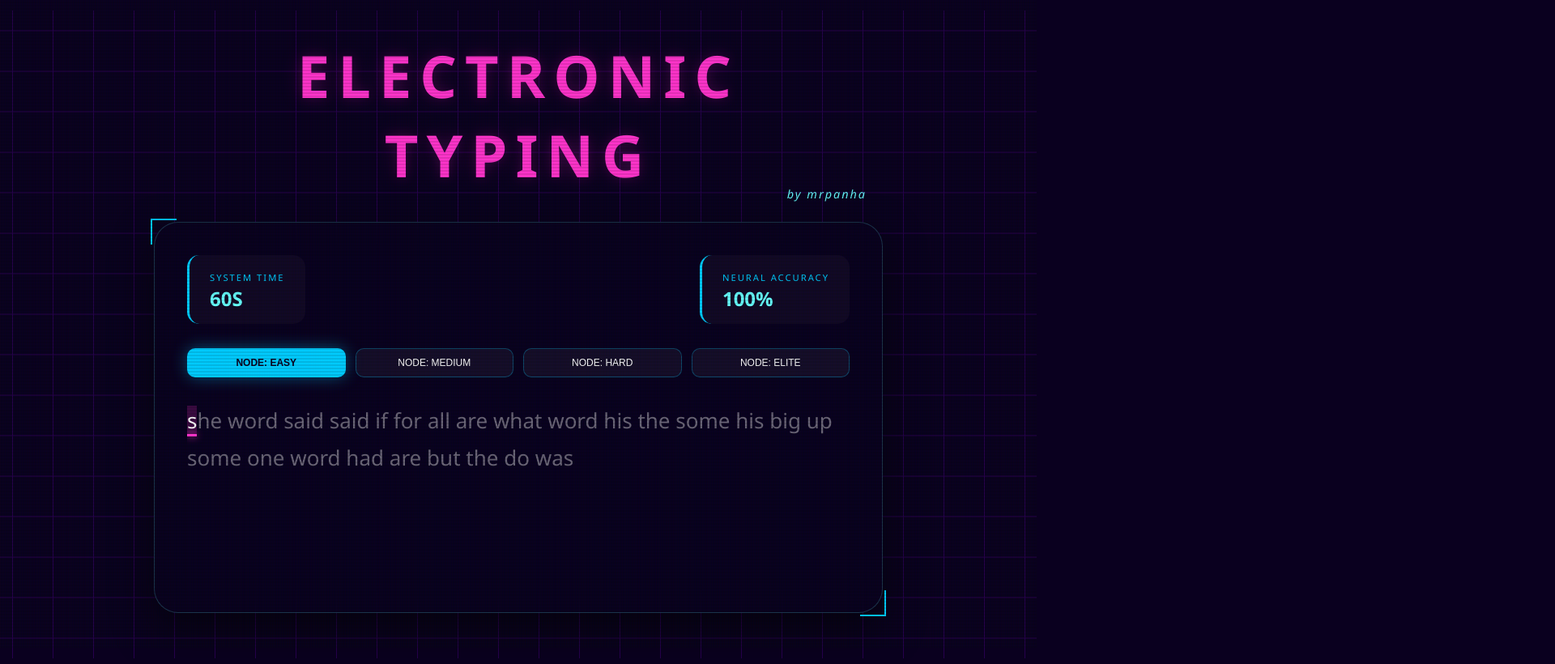
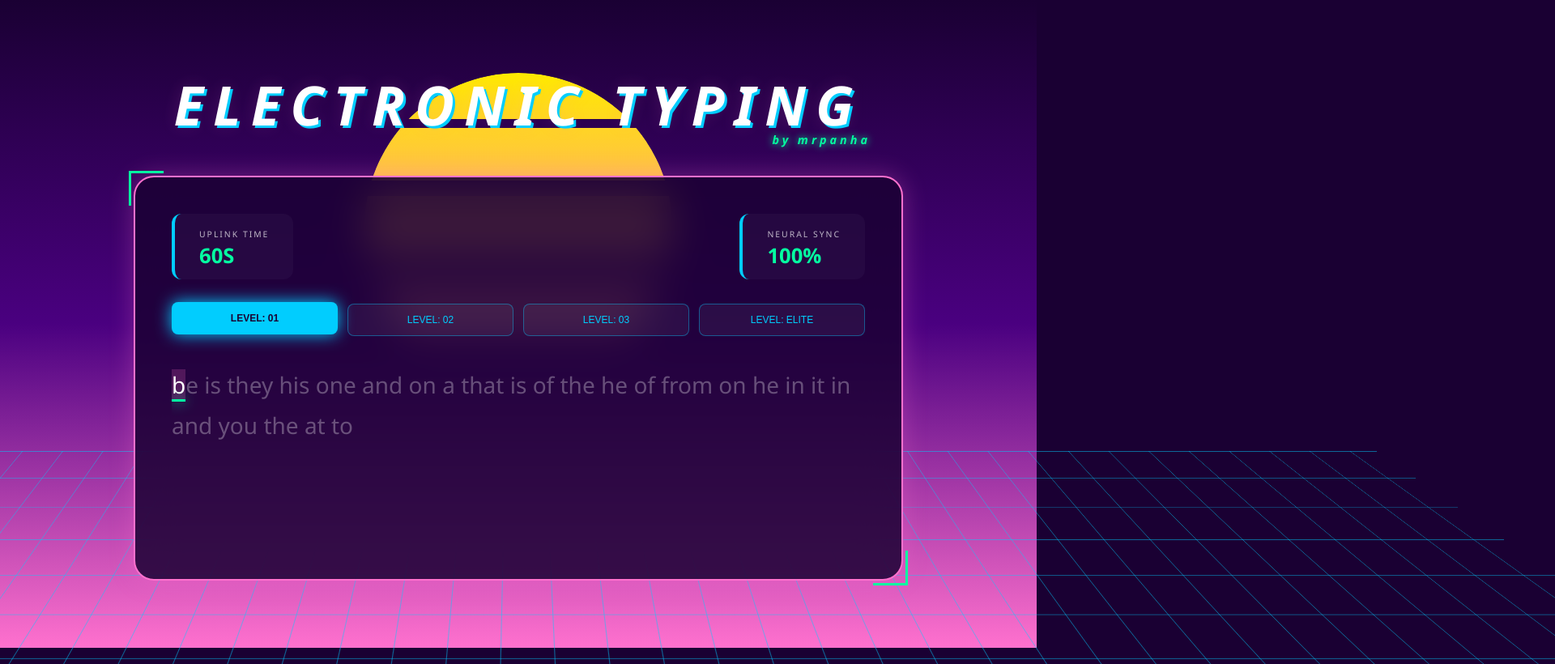
Before and after one commit to Mrpanha2023/Typing-Application, a plain HTML site: page index.html in a window 1280 px wide. Shown: the top 820 px of the page at 81% size, 1920 px wide, since content can reach past the window. Drawn offline with nearby package versions, Linux system fonts and the light colour scheme.

Commit message:
Add files via upload

```diff
--- a/index.html
+++ b/index.html
@@ -6,26 +6,26 @@
 <title>Electronic Typing | by mrpanha</title>
 
 <meta property="og:title" content="Electronic Typing | Pro 2026" />
-<meta property="og:description" content="Immersive HUD-Bento typing simulator with high-precision metrics. Designed by mrpanha." />
+<meta property="og:description" content="High-precision Vaporwave typing simulator featuring Bento-HUD architecture." />
 <meta property="og:type" content="website" />
 
 <script src="https://cdn.jsdelivr.net/npm/canvas-confetti@1.9.3/dist/confetti.browser.min.js"></script>
 
 <style>
   :root {
-    --neon-pink: #FF33CC;
-    --neon-pink-glow: rgba(255, 51, 204, 0.15); /* Rule H: 15% branding glow */
-    --electric-blue: #00CCFF;
-    --deep-purple: #26004D;
-    --dark-navy: #0A001F;
-    --cyan-glow: #66FFFF;
-    --glass: rgba(10, 0, 31, 0.85);
+    --vp-pink: #ff71ce;
+    --vp-pink-15: rgba(255, 113, 206, 0.15); /* 15% Branding Glow */
+    --vp-blue: #01cdfe;
+    --vp-cyan: #05ffa1;
+    --vp-purple: #b967ff;
+    --vp-dark: #1a0033;
+    --glass: rgba(26, 0, 51, 0.85);
   }
 
   * { box-sizing: border-box; }
 
   body {
-    background-color: var(--dark-navy);
+    background-color: var(--vp-dark);
     color: white;
     font-family: 'Segoe UI', Roboto, Helvetica, Arial, sans-serif;
     margin: 0;
@@ -34,89 +34,108 @@
     display: flex;
     justify-content: center;
     align-items: center;
+    perspective: 1000px;
   }
 
-  /* Rule L: ANIMATED HUD BACKGROUND */
- .bg-grid {
+  /* VINTAGE VAPORWAVE SCENE */
+.sky {
     position: fixed;
     top: 0; left: 0; width: 100%; height: 100%;
-    background-image:
-      linear-gradient(var(--deep-purple) 1px, transparent 1px),
-      linear-gradient(90deg, var(--deep-purple) 1px, transparent 1px);
-    background-size: 50px 50px;
-    background-position: center;
-    z-index: -2;
-    animation: grid-scroll 20s linear infinite;
+    background: linear-gradient(to bottom, #1a0033 0%, #4a0080 50%, #ff71ce 100%);
+    z-index: -3;
   }
 
- .scanlines {
+.sun {
     position: fixed;
-    top: 0; left: 0; width: 100%; height: 100%;
-    background: linear-gradient(rgba(18, 16, 16, 0) 50%, rgba(0, 0, 0, 0.1) 50%),
-                linear-gradient(90deg, rgba(255, 0, 0, 0.02), rgba(0, 255, 0, 0.01), rgba(0, 0, 255, 0.02));
-    background-size: 100% 4px, 3px 100%;
-    pointer-events: none;
-    z-index: 100;
+    top: 35%; left: 50%;
+    transform: translate(-50%, -50%);
+    width: 380px; height: 380px;
+    background: linear-gradient(to bottom, #ffea00 0%, #ff71ce 100%);
+    border-radius: 50%;
+    box-shadow: 0 0 100px rgba(255, 113, 206, 0.5);
+    z-index: -2;
+    -webkit-mask-image: linear-gradient(to bottom,
+      black 0%, black 15%, transparent 15%, transparent 18%,
+      black 18%, black 35%, transparent 35%, transparent 40%,
+      black 40%, black 60%, transparent 60%, transparent 68%,
+      black 68%, black 85%, transparent 85%, transparent 95%
+    );
   }
 
-  @keyframes grid-scroll {
-    from { transform: translateY(0); }
-    to { transform: translateY(50px); }
+.grid-floor {
+    position: fixed;
+    bottom: -150px; left: -50%; width: 200%; height: 60%;
+    background-image:
+      linear-gradient(transparent 0%, var(--vp-blue) 1px, transparent 1px),
+      linear-gradient(90deg, transparent 0%, var(--vp-blue) 1px, transparent 1px);
+    background-size: 60px 60px;
+    transform: rotateX(60deg);
+    z-index: -1;
+    animation: grid-move 2.5s linear infinite;
+  }
+
+  @keyframes grid-move {
+    from { background-position: 0 0; }
+    to { background-position: 0 60px; }
   }
 
 .main-layout {
-    width: 900px;
+    width: 950px;
     position: relative;
     z-index: 10;
   }
 
-  /* Rule H: Visual Identity and Attribution */
- .branding-wrapper {
+  /* BRANDING & IDENTITY */
+.branding {
     text-align: center;
-    margin-bottom: 25px;
+    margin-bottom: 35px;
   }
 
 .main-title {
     margin: 0;
-    font-size: 4.5rem;
+    font-size: 4.2rem;
     font-weight: 900;
-    color: var(--neon-pink);
+    color: white;
     text-transform: uppercase;
-    letter-spacing: 10px;
-    text-shadow: 0 0 15px var(--neon-pink-glow), 0 0 30px var(--neon-pink-glow);
+    letter-spacing: 12px;
+    font-style: italic;
+    /* Rule H: Subtle Glow shadow */
+    text-shadow: 3px 3px 0px var(--vp-blue), 0 0 20px var(--vp-pink-15);
   }
 
 .credit-text {
     text-align: right;
     font-size: 0.9rem;
-    color: var(--cyan-glow);
+    color: var(--vp-cyan);
+    margin-top: -12px;
+    padding-right: 40px;
+    letter-spacing: 4px;
+    font-weight: bold;
+    text-shadow: 0 0 10px var(--vp-cyan);
     font-style: italic;
-    margin-top: -10px;
-    padding-right: 20px;
-    letter-spacing: 2px;
   }
 
-  /* Rule L: BENTO CARD CONTAINER */
+  /* HUD-BENTO GLASS INTERFACE */
 .bento-container {
     background: var(--glass);
-    backdrop-filter: blur(20px);
-    border-radius: 30px;
-    padding: 40px;
-    border: 1px solid rgba(102, 255, 255, 0.2);
-    box-shadow: 0 20px 50px rgba(0,0,0,0.5);
+    backdrop-filter: blur(25px);
+    border-radius: 25px;
+    padding: 45px;
+    border: 2px solid var(--vp-pink);
+    box-shadow: 0 0 30px rgba(255, 113, 206, 0.3);
     position: relative;
   }
 
-  /* HUD CORNERS */
+  /* HUD CARD CORNER BRACKETS */
 .bento-container::before,.bento-container::after {
     content: '';
     position: absolute;
-    width: 30px; height: 30px;
-    border: 2px solid var(--electric-blue);
+    width: 40px; height: 40px;
+    border: 3px solid var(--vp-cyan);
     pointer-events: none;
   }
- .bento-container::before { top: -5px; left: -5px; border-right: 0; border-bottom: 0; }
- .bento-container::after { bottom: -5px; right: -5px; border-left: 0; border-top: 0; }
+.bento-container::before { top: -8px; left: -8px; border-right: 0; border-bottom: 0; }
+.bento-container::after { bottom: -8px; right: -8px; border-left: 0; border-top: 0; }
 
 .stats-hud {
     display: flex;
@@ -126,124 +145,122 @@
 
 .stat-card {
     background: rgba(255, 255, 255, 0.03);
-    padding: 15px 25px;
-    border-radius: 15px;
-    border-left: 3px solid var(--electric-blue);
+    padding: 12px 30px;
+    border-radius: 12px;
+    border-left: 4px solid var(--vp-blue);
   }
 
- .stat-value {
-    font-size: 1.5rem;
-    font-weight: bold;
-    color: var(--cyan-glow);
-    display: block;
-  }
+.stat-val { font-size: 1.6rem; font-weight: bold; color: var(--vp-cyan); display: block; }
+.stat-lbl { font-size: 0.65rem; text-transform: uppercase; letter-spacing: 2px; opacity: 0.7; }
 
- .stat-label {
-    font-size: 0.7rem;
-    text-transform: uppercase;
-    color: var(--electric-blue);
-    letter-spacing: 2px;
-  }
-
- .level-selector {
+.level-nav {
     display: flex;
     gap: 12px;
-    margin-bottom: 30px;
+    margin-bottom: 35px;
   }
 
 .lvl-btn {
     flex: 1;
     background: rgba(255, 255, 255, 0.05);
-    border: 1px solid rgba(0, 204, 255, 0.3);
-    color: white;
-    padding: 10px;
-    border-radius: 10px;
+    border: 1px solid rgba(1, 205, 254, 0.4);
+    color: var(--vp-blue);
+    padding: 12px;
+    border-radius: 8px;
     cursor: pointer;
     text-transform: uppercase;
     font-size: 0.75rem;
-    transition: 0.3s ease;
+    transition: 0.4s cubic-bezier(0.175, 0.885, 0.32, 1.275);
   }
 
 .lvl-btn.active {
-    background: var(--electric-blue);
-    color: var(--dark-navy);
-    font-weight: bold;
-    box-shadow: 0 0 20px rgba(0, 204, 255, 0.4);
+    background: var(--vp-blue);
+    color: var(--vp-dark);
+    font-weight: 900;
+    box-shadow: 0 0 20px var(--vp-blue);
+    transform: translateY(-2px);
   }
 
-  /* Rule G: Viewport Adaptation [1, 2] */
+  /* SCROLLABLE VIEWPORT */
   #wordDisplay {
-    font-size: 26px;
+    font-size: 28px;
     line-height: 1.8;
     height: 220px;
     overflow-y: auto;
-    padding-right: 20px;
-    color: rgba(255,255,255,0.4);
+    color: rgba(255, 255, 255, 0.3);
     scroll-behavior: smooth;
     user-select: none;
+    padding-right: 15px;
   }
 
   #wordDisplay::-webkit-scrollbar { width: 4px; }
-  #wordDisplay::-webkit-scrollbar-thumb { background: var(--neon-pink); border-radius: 10px; }
+  #wordDisplay::-webkit-scrollbar-thumb { background: var(--vp-pink); border-radius: 10px; }
 
-  /* Following Caret Logic [3, 4, 5] */
 .char { position: relative; transition: 0.1s; border-bottom: 2px solid transparent; }
- .char.active { color: white; background: rgba(255, 51, 204, 0.2); }
+.char.active { color: white; background: rgba(255, 113, 206, 0.2); }
 .char.active::after {
     content: ''; position: absolute; left: 0; bottom: -2px; width: 100%; height: 3px;
-    background: var(--neon-pink); box-shadow: 0 0 10px var(--neon-pink);
+    background: var(--vp-cyan); box-shadow: 0 0 15px var(--vp-cyan);
   }
- .char.correct { color: var(--electric-blue); text-shadow: 0 0 10px var(--electric-blue); }
- .char.incorrect { color: var(--neon-pink); background: rgba(255, 51, 204, 0.1); border-bottom: 2px solid var(--neon-pink); }
+.char.correct { color: white; opacity: 1; text-shadow: 0 0 8px var(--vp-blue); }
+.char.incorrect { color: #ff0000; background: rgba(255, 0, 0, 0.15); border-bottom: 2px solid #ff0000; }
 
-  #hiddenInput { position: absolute; opacity: 0; pointer-events: none; }
+  #hiddenInput { position: absolute; opacity: 0; pointer-events: none; top: -100px; }
 
-  /* Results Overlay Card [6, 7] */
+  /* HUD TERMINATION OVERLAY */
 .results-overlay {
     position: absolute;
     top: 0; left: 0; width: 100%; height: 100%;
-    background: rgba(10, 0, 31, 0.98);
+    background: rgba(26, 0, 51, 0.98);
     display: none;
     flex-direction: column;
     justify-content: center;
     align-items: center;
-    border-radius: 30px;
-    z-index: 50;
+    border-radius: 25px;
+    z-index: 100;
   }
 
- .wpm-result {
-    font-size: 8rem;
+.wpm-final {
+    font-size: 10rem;
     font-weight: 900;
-    color: var(--neon-pink);
-    text-shadow: 0 0 40px var(--neon-pink);
+    color: var(--vp-pink);
+    text-shadow: 5px 5px 0px var(--vp-blue);
     margin: 0;
+    line-height: 1;
   }
 
- .main-btn {
+.action-group {
+    display: flex;
+    gap: 20px;
+    margin-top: 40px;
+  }
+
+.btn-vapor {
     background: transparent;
-    border: 2px solid var(--electric-blue);
-    color: var(--electric-blue);
-    padding: 15px 40px;
+    border: 2px solid var(--vp-blue);
+    color: var(--vp-blue);
+    padding: 18px 50px;
     border-radius: 50px;
     cursor: pointer;
     text-transform: uppercase;
-    font-weight: bold;
-    margin: 10px;
+    font-weight: 900;
+    letter-spacing: 2px;
     transition: 0.3s;
   }
- .main-btn:hover { background: var(--electric-blue); color: var(--dark-navy); transform: scale(1.05); }
- .btn-telegram { border-color: #0088cc; color: #0088cc; }
- .btn-telegram:hover { background: #0088cc; color: white; }
+.btn-vapor:hover { background: var(--vp-blue); color: var(--vp-dark); box-shadow: 0 0 25px var(--vp-blue); }
+
+.btn-broadcast { border-color: #0088cc; color: #0088cc; }
+.btn-broadcast:hover { background: #0088cc; color: white; }
 
 </style>
 </head>
 <body>
 
-<div class="bg-grid"></div>
-<div class="scanlines"></div>
+<div class="sky"></div>
+<div class="sun"></div>
+<div class="grid-floor"></div>
 
 <div class="main-layout">
-  <div class="branding-wrapper">
+  <div class="branding">
     <h1 class="main-title">Electronic Typing</h1>
     <div class="credit-text">by mrpanha</div>
   </div>
@@ -251,41 +268,41 @@
   <div class="bento-container">
     <div class="stats-hud">
       <div class="stat-card">
-        <span class="stat-label">System Time</span>
-        <span id="timer" class="stat-value">0S</span>
+        <span class="stat-lbl">Uplink Time</span>
+        <span id="timer" class="stat-val">0S</span>
       </div>
       <div class="stat-card">
-        <span class="stat-label">Neural Accuracy</span>
-        <span id="accuracyLive" class="stat-value">100%</span>
+        <span class="stat-lbl">Neural Sync</span>
+        <span id="accuracyLive" class="stat-val">100%</span>
       </div>
     </div>
 
-    <div class="level-selector">
-      <button class="lvl-btn active" onclick="changeLevel('easy', this)">Node: Easy</button>
-      <button class="lvl-btn" onclick="changeLevel('medium', this)">Node: Medium</button>
-      <button class="lvl-btn" onclick="changeLevel('hard', this)">Node: Hard</button>
-      <button class="lvl-btn" onclick="changeLevel('veryHard', this)">Node: Elite</button>
+    <div class="level-nav">
+      <button class="lvl-btn active" onclick="changeLevel('easy', this)">Level: 01</button>
+      <button class="lvl-btn" onclick="changeLevel('medium', this)">Level: 02</button>
+      <button class="lvl-btn" onclick="changeLevel('hard', this)">Level: 03</button>
+      <button class="lvl-btn" onclick="changeLevel('veryHard', this)">Level: Elite</button>
     </div>
 
-    <div id="wordDisplay">Initialising Link...</div>
+    <div id="wordDisplay">Establishing Connection...</div>
     <input type="text" id="hiddenInput" autocomplete="off" spellcheck="false" autofocus>
 
     <div class="results-overlay" id="resultsOverlay">
-      <span style="color: var(--electric-blue); letter-spacing: 5px;">UPLINK TERMINATED</span>
-      <h1 class="wpm-result" id="wpmResult">0</h1>
-      <p id="statsResult" style="color: var(--cyan-glow); letter-spacing: 2px;"></p>
-      <div style="display: flex;">
-        <button class="main-btn" onclick="resetGame()">Re-Initialize</button>
-        <button class="main-btn btn-telegram" onclick="shareTelegram()">Broadcast Result</button>
+      <span style="color: var(--vp-cyan); letter-spacing: 8px; font-weight: 900;">DATA STREAM TERMINATED</span>
+      <h1 class="wpm-final" id="wpmResult">0</h1>
+      <p id="statsResult" style="color: white; font-weight: bold; letter-spacing: 2px; text-transform: uppercase;"></p>
+      <div class="action-group">
+        <button class="btn-vapor" onclick="resetGame()">Initialize Restart</button>
+        <button class="btn-vapor btn-broadcast" onclick="shareTelegram()">Broadcast Data</button>
       </div>
     </div>
   </div>
 </div>
 
 <script>
-// Rule E: Standardized word corpora [8, 9, 10]
+// Standardized corpora based on industrial frequency datasets [6]
 const levelConfig = {
-  easy: { words: ["the", "his", "was", "for", "are", "one", "had", "word", "but", "what", "some", "can", "out", "all", "up", "use", "your", "how", "said", "an", "she", "do", "if", "will", "way", "big"], count: 25, time: 60 },
+  easy: { words: ["the", "of", "to", "and", "a", "in", "is", "it", "you", "that", "he", "was", "for", "on", "are", "with", "as", "his", "they", "be", "at", "one", "have", "this", "from"], count: 25, time: 60 },
   medium: { words: ["system", "neural", "cyber", "grid", "data", "matrix", "core", "node", "access", "buffer", "stream", "packet", "proxy", "binary", "secure", "signal", "module", "logic", "flow", "unit", "sync", "link", "port", "disk", "chip"], count: 50, time: 110 },
   hard: { words: ["interface", "protocol", "encrypted", "mainframe", "velocity", "firewall", "terminal", "algorithm", "database", "sequence", "hardware", "software", "bandwidth", "frequency", "overload", "uplink", "bypass", "latency", "spectrum", "circuit", "decrypt", "backdoor", "payload", "compiler", "network"], count: 50, time: 110 },
   veryHard: { words: ["synchronization", "multidimensional", "cryptographic", "extraordinary", "vulnerability", "optimization", "infrastructure", "transmission", "parallelization", "authentication", "bioluminescence", "architecture", "decentralization", "neuroplasticity", "reconfiguration", "superconductivity", "microprocessor", "nanotechnology", "telecommunication", "interconnectivity"], count: 50, time: 110 }
@@ -307,8 +324,9 @@ function initWords() {
   const config = levelConfig[currentLevel];
   timeLeft = config.time;
   timerDisplay.innerText = timeLeft + "S";
-  for (let i = 0; i < config.count; i++) fullText += config.words[Math.floor(Math.random() * config.words.length)] + (i === config.count - 1? "" : " ");
-
+  for (let i = 0; i < config.count; i++) {
+    fullText += config.words[Math.floor(Math.random() * config.words.length)] + (i === config.count - 1? "" : " ");
+  }
   fullText.split("").forEach(char => {
     const span = document.createElement("span");
     span.classList.add("char");
@@ -321,7 +339,7 @@ function initWords() {
 }
 
 function startTimer() {
-  startTime = performance.now(); // Rule C: Monotonic High-Res [11]
+  startTime = performance.now(); // High-resolution monotonic timing [1]
   timerId = setInterval(() => {
     timeLeft--;
     timerDisplay.innerText = timeLeft + "S";
@@ -329,41 +347,37 @@ function startTimer() {
   }, 1000);
 }
 
-// Rule I: Dual Side-Cannon Celebration
-function triggerSideCannons() {
+// Side-Cannon Confetti Logic
+function triggerCelebration() {
   const count = 200;
-  const defaults = { origin: { y: 0.7 }, zIndex: 1000 };
+  const defaults = { origin: { y: 0.8 }, zIndex: 1000 };
   function fire(particleRatio, opts) {
     confetti({...defaults,...opts, particleCount: Math.floor(count * particleRatio) });
   }
-  fire(0.25, { spread: 26, startVelocity: 55, origin: { x: 0, y: 0.85 }, angle: 60, colors: ['#FF33CC', '#00CCFF'] });
-  fire(0.25, { spread: 26, startVelocity: 55, origin: { x: 1, y: 0.85 }, angle: 120, colors: ['#FF33CC', '#00CCFF'] });
+  fire(0.25, { spread: 26, startVelocity: 60, origin: { x: 0 }, colors: ['#ff71ce', '#01cdfe'] });
+  fire(0.25, { spread: 26, startVelocity: 60, origin: { x: 1 }, colors: ['#ff71ce', '#01cdfe'] });
 }
 
 function endGame() {
   clearInterval(timerId);
   const timeInMinutes = (performance.now() - startTime) / 60000;
-
-  // Standard Formula: (Characters Typed / 5) / Time
   const grossWPM = totalKeystrokes > 0? Math.round((totalKeystrokes / 5) / timeInMinutes) : 0;
   const accuracy = totalKeystrokes > 0? Math.round(((totalKeystrokes - mistakes) / totalKeystrokes) * 100) : 100;
 
   document.getElementById("wpmResult").innerText = grossWPM;
-  document.getElementById("statsResult").innerText = `SYSTEM ACCURACY: ${accuracy}% | DATA ERRORS: ${mistakes}`;
+  document.getElementById("statsResult").innerText = `Accuracy: ${accuracy}% | Errors: ${mistakes} | Node: ${currentLevel.toUpperCase()}`;
   resultsOverlay.style.display = "flex";
-  triggerSideCannons();
+  triggerCelebration();
 }
 
 hiddenInput.addEventListener("input", (e) => {
-  if (!e.isTrusted) return; // Anti-cheat measure [12]
+  if (!e.isTrusted) return; // Anti-cheat
   if (!testStarted) { testStarted = true; startTimer(); }
 
   const characters = wordDisplay.querySelectorAll(".char");
-  const typedValue = hiddenInput.value;
-  const typedChar = typedValue.charAt(typedValue.length - 1);
+  const typedChar = hiddenInput.value.slice(-1);
   const currentChar = characters[charIndex].innerText;
 
-  // Real-time character validation
   if (typedChar === currentChar) {
     characters[charIndex].classList.add("correct");
   } else {
@@ -374,23 +388,22 @@ hiddenInput.addEventListener("input", (e) => {
   characters[charIndex].classList.remove("active");
   charIndex++; totalKeystrokes++;
 
-  if (charIndex < charactersv.length) {
+  if (charIndex < characters.length) {
     const nextChar = characters[charIndex];
     nextChar.classList.add("active");
-    // Rule G: Auto-scroll
-    if (nextChar.offsetTop > (wordDisplay.scrollTop + wordDisplay.offsetHeight - 60)) {
-        wordDisplay.scrollTop = nextChar.offsetTop - 60;
+    // Auto-scroll logic [7]
+    if (nextChar.offsetTop > (wordDisplay.scrollTop + wordDisplay.offsetHeight - 80)) {
+        wordDisplay.scrollTop = nextChar.offsetTop - 80;
     }
   } else {
-    // Rule B: Early Termination [13]
-    endGame();
+    endGame(); // Early Termination Protocol
   }
 
   accuracyDisplay.innerText = Math.round(((totalKeystrokes - mistakes) / totalKeystrokes) * 100) + "%";
-  hiddenInput.value = ""; // Keep buffer clear for per-char logic
+  hiddenInput.value = "";
 });
 
-// Rule F: Neural Data Distribution
+// Telegram API distribution
 function shareTelegram() {
   const wpm = document.getElementById("wpmResult").innerText;
   const acc = accuracyDisplay.innerText;
```
Lines whose indentation alone changed are shown as unchanged.
